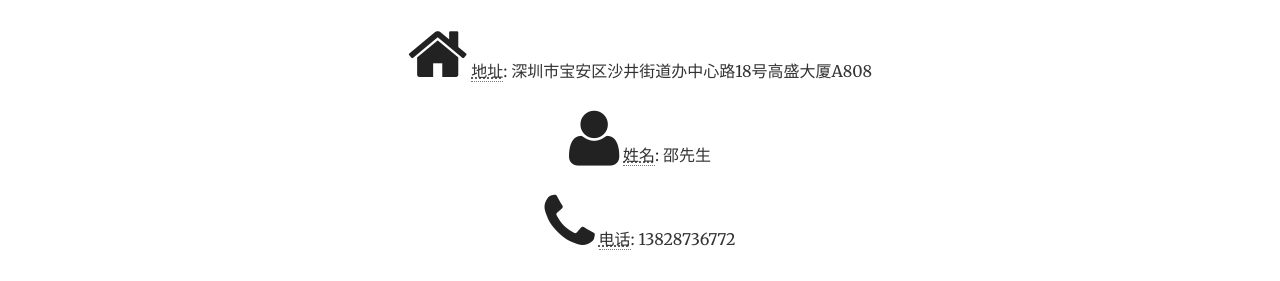
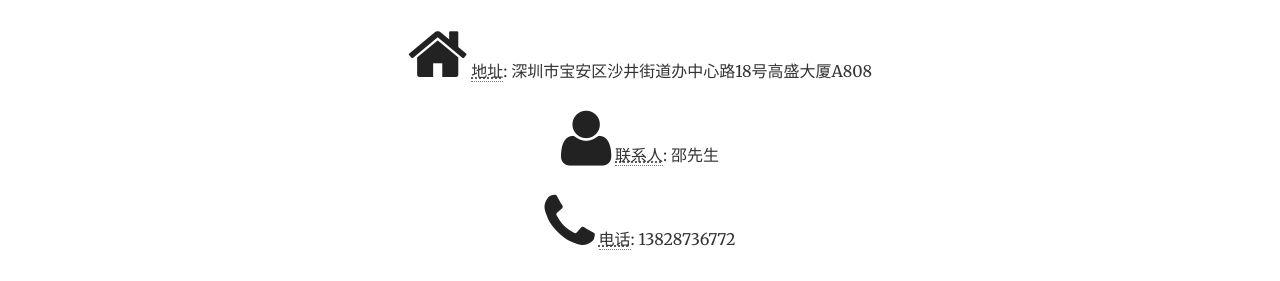
Before and after one commit to easyfp/easyfp.github.io, a Jekyll site: the page built from index.html, in a window 1280 px wide and 900 px high, scrolled down 2325 px. Shown: the part 314-595 px from the top of the window. Built offline with Jekyll 4.4.1, drawn with Linux system fonts in a browser that asks for light colours.

Commit message:
Update contact.html

```diff
--- a/_includes/contact.html
+++ b/_includes/contact.html
@@ -8,7 +8,7 @@
 			<p><i class="fa fa-home"></i>
                     <abbr title="Home">地址</abbr>: 深圳市宝安区沙井街道办中心路18号高盛大厦A808</p>
 		<p><i class="fa fa-user"></i>
-                    <abbr title="Name">姓名</abbr>: 邵先生</p>
+                    <abbr title="Name">联系人</abbr>: 邵先生</p>
             <p><i class="fa fa-phone"></i>
                     <abbr title="Phone">电话</abbr>: 13828736772</p>
             <p><i class="fa fa-envelope-o"></i>
```
